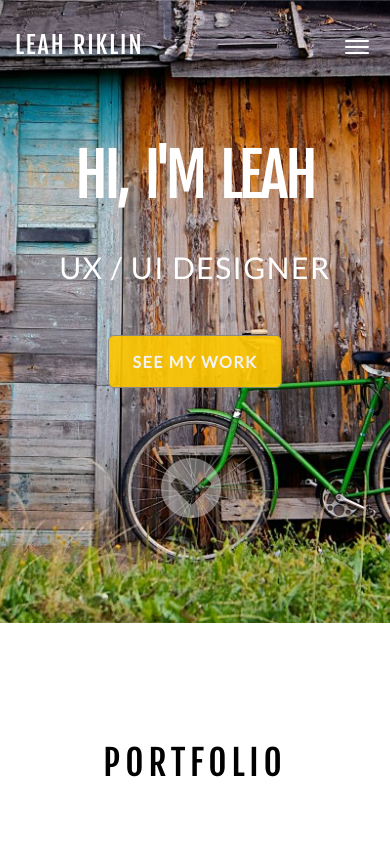
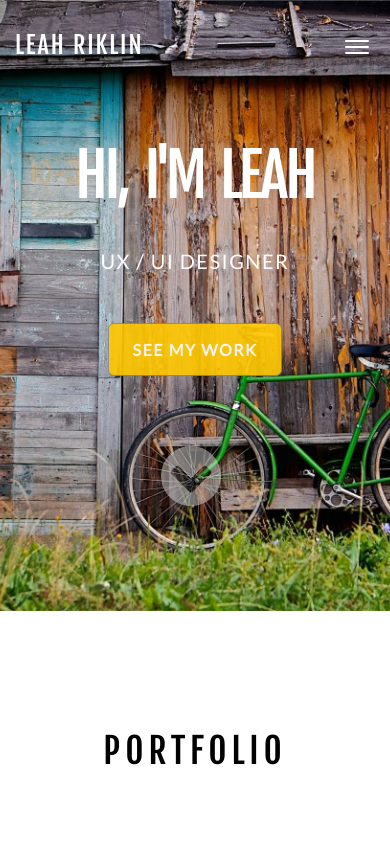
Before and after one commit to leahriklin/leahriklin.github.io, a plain HTML site: page index.html in a window 390 px wide. Shown: the top 844 px of the page. Drawn offline with Linux system fonts and the light colour scheme.

Commit message:
font size

```diff
--- a/css/style.css
+++ b/css/style.css
@@ -225,6 +225,10 @@ padding-left: 0px;
         font-size: 60px !important;
         margin-bottom: 25px !important;
         margin-top: 50px !important;
+    }
+
+    #hheader h2 {
+        font-size: 20px !important;
     }
 
     .mobile-width-100 {
```
